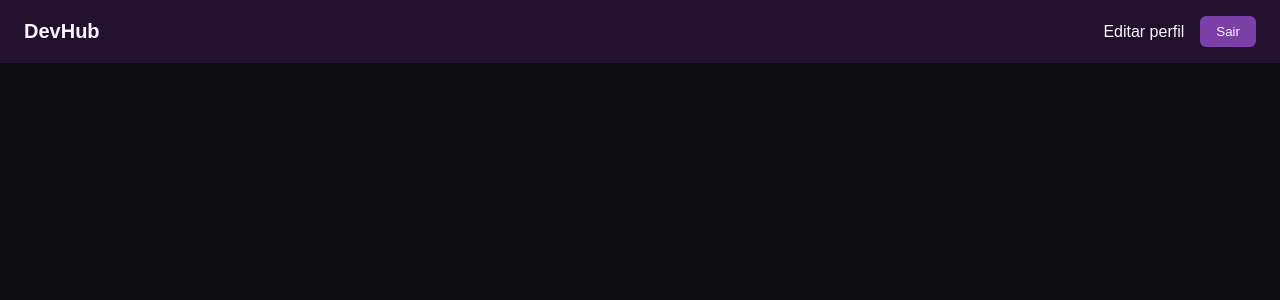
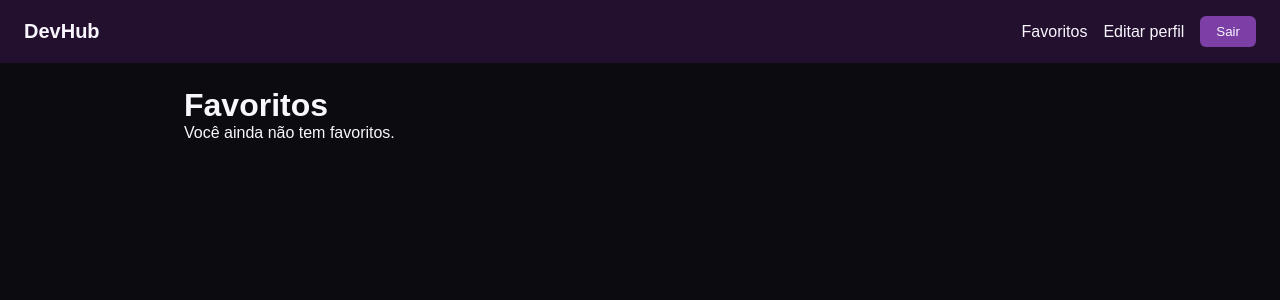
Before and after one commit to marcusviniciusaguiar/projeto-devmode, a React (Vite) app: page /favorites in a window 1280 px wide. Shown: the top 300 px of the page. Built offline with nearby package versions, Linux system fonts and the light colour scheme; sample sign-in values are in the browser's storage.

Commit message:
feat: adiciona sistema de favoritos com contexto e página

```diff
--- a/src/App.tsx
+++ b/src/App.tsx
@@ -10,6 +10,7 @@ import EditProfile from './pages/EditProfile'
 import PublicPortfolio from './pages/PublicPortfolio'
 import styled from 'styled-components'
 import { theme } from './styles/theme'
+import Favorites from './pages/Favorites'
 
 const Main = styled.main`
   max-width: 960px;
@@ -30,6 +31,7 @@ function App() {
               <Route path='/dashboard' element={<ProtectedRoute><Dashboard /></ProtectedRoute>} />
               <Route path='/projects/:projectId/edit' element={<ProtectedRoute><EditProject /></ProtectedRoute>} />
               <Route path='/profile/edit' element={<ProtectedRoute><EditProfile /></ProtectedRoute>} />
+              <Route path='/favorites' element={<ProtectedRoute><Favorites /></ProtectedRoute>} />
               <Route path='/portfolio/:userId' element={<PublicPortfolio />} />
             </Routes>
           </Main>
--- a/src/components/Header.tsx
+++ b/src/components/Header.tsx
@@ -48,6 +48,7 @@ function Header() {
             { user ? (
                 <Navbar>
                     <NavLink to={`/portfolio/${user.id}`}>{user.name}</NavLink>
+                    <NavLink to={`/favorites`}>Favoritos</NavLink>
                     <NavLink to={"/profile/edit"}>Editar perfil</NavLink>
                     <LogoutButton onClick={() => logout()}>Sair</LogoutButton>
                 </Navbar>
--- a/src/components/ProjectCard.tsx
+++ b/src/components/ProjectCard.tsx
@@ -5,6 +5,8 @@ import { theme } from "../styles/theme";
 import { useState } from "react";
 import Modal from "./Modal";
 import { Button } from "./StyledComponents";
+import { useFavorites } from "../contexts/FavoritesContext";
+import { useAuth } from "../contexts/AuthContext";
 
 const Card = styled.div<{ $borderColor: string }>`
   background: ${theme.colors.surface};
@@ -43,14 +45,23 @@ interface ProjectCardProps {
 
 function ProjectCard({ project, onDeleteProject }: ProjectCardProps) {
     const [modalOpen, setModalOpen] = useState<boolean>(false);
+    const { favorites, toggleFavorite } = useFavorites();
+    const { user } = useAuth();
 
     const closeModal = () => {
         setModalOpen(false);
     }
 
+    const isFavorite = favorites.includes(project.id);
+
     return (
         <Card $borderColor={statusColor[project.status]}>
             <h2>{project.title}</h2>
+            {user ? (
+            <button onClick={() => toggleFavorite(project.id)}>{isFavorite ? <span>♥</span> : <span>♡</span>}</button>
+            ) : (
+            <span>Faça login para favoritar</span>
+            )}
             <Thumb src={project.imageUrl} alt={project.title}/>
 
             {onDeleteProject ? (
--- /dev/null
+++ b/src/contexts/FavoritesContext.tsx
@@ -0,0 +1,46 @@
+import { createContext, useContext, useState, type ReactNode } from "react";
+
+interface FavoritesContextInterface  {
+    favorites: string[];
+    toggleFavorite: (projectId: string) => void;
+}
+
+const favoritesContext = createContext<FavoritesContextInterface | null>(null);
+
+function FavoritesProvider({ children }: {children: ReactNode}) {
+
+    const [favorites, setFavorites] = useState<string[]>(JSON.parse(localStorage.getItem("favorites") || "[]"));
+
+    const toggleFavorite = (projectId: string) => {
+        const isFavorite = favorites.includes(projectId);
+
+        if(!isFavorite) {
+            const newFavorites = [projectId, ...favorites];
+            setFavorites(newFavorites);
+            localStorage.setItem("favorites", JSON.stringify(newFavorites));
+        } else {
+            const newFavorites = favorites.filter(fav => fav !== projectId);
+            setFavorites(newFavorites);
+            localStorage.setItem("favorites", JSON.stringify(newFavorites));
+        }
+
+    }
+
+    return (
+        <favoritesContext.Provider value={{favorites, toggleFavorite}}>
+            {children}
+        </favoritesContext.Provider>
+    )
+}
+
+export function useFavorites() {
+    const context = useContext(favoritesContext);
+
+    if(!context) {
+        throw new Error("Erro ao utilizar contexto, utilize dentro do Provider.");
+    }
+
+    return context;
+}
+
+export default FavoritesProvider;
--- a/src/main.tsx
+++ b/src/main.tsx
@@ -4,13 +4,16 @@ import App from './App.tsx'
 import AuthProvider from './contexts/AuthContext.tsx'
 import ProjectProvider from './contexts/ProjectContext.tsx'
 import { GlobalStyle } from './styles/GlobalStyle.tsx'
+import FavoritesProvider from './contexts/FavoritesContext.tsx'
 
 createRoot(document.getElementById('root')!).render(
   <StrictMode>
     <AuthProvider>
       <ProjectProvider>
-        <GlobalStyle />
-        <App />
+        <FavoritesProvider>
+          <GlobalStyle />
+          <App />
+        </FavoritesProvider>
       </ProjectProvider>
     </AuthProvider>
   </StrictMode>,
--- a/src/pages/Favorites.tsx
+++ b/src/pages/Favorites.tsx
@@ -0,0 +1,37 @@
+import styled from "styled-components";
+import { useFavorites } from "../contexts/FavoritesContext";
+import { useProjects } from "../contexts/ProjectContext";
+import { theme } from "../styles/theme";
+import ProjectCard from "../components/ProjectCard";
+
+const Grid = styled.div`
+  display: grid;
+  grid-template-columns: repeat(3, 1fr);
+  gap: ${theme.spacing.lg};
+`
+
+function Favorites() {
+
+    const { favorites } = useFavorites();
+    const { projects } = useProjects();
+
+    const userFavorites = projects.filter(proj => favorites.includes(proj.id));
+
+    return (
+        <>
+            <h1>Favoritos</h1>
+            <Grid>
+                { userFavorites.length === 0 ? (
+                    <p>Você ainda não tem favoritos.</p>
+                ) : (
+                    userFavorites.map(favorite => {
+                        return <ProjectCard key={favorite.id} project={favorite} />
+                    })
+                )}
+            </Grid>
+
+        </>
+    )
+}
+
+export default Favorites;
```
